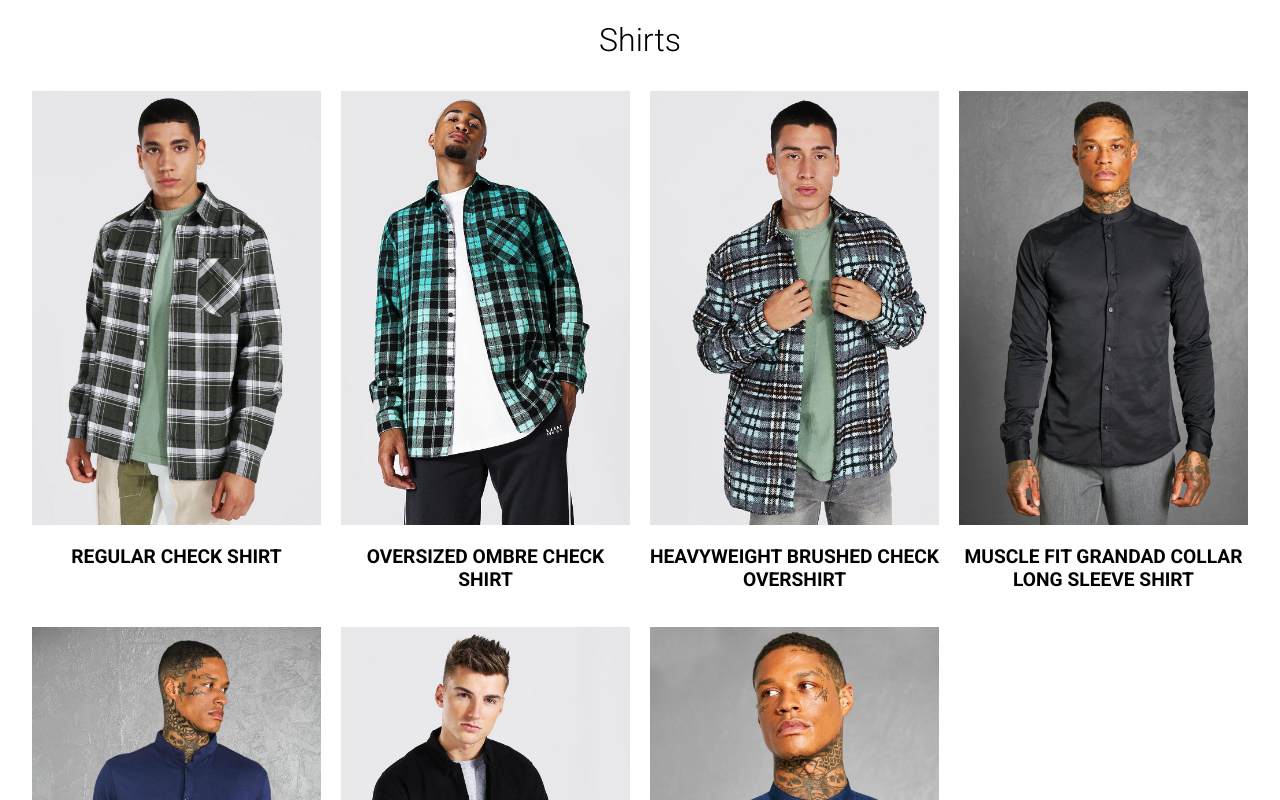
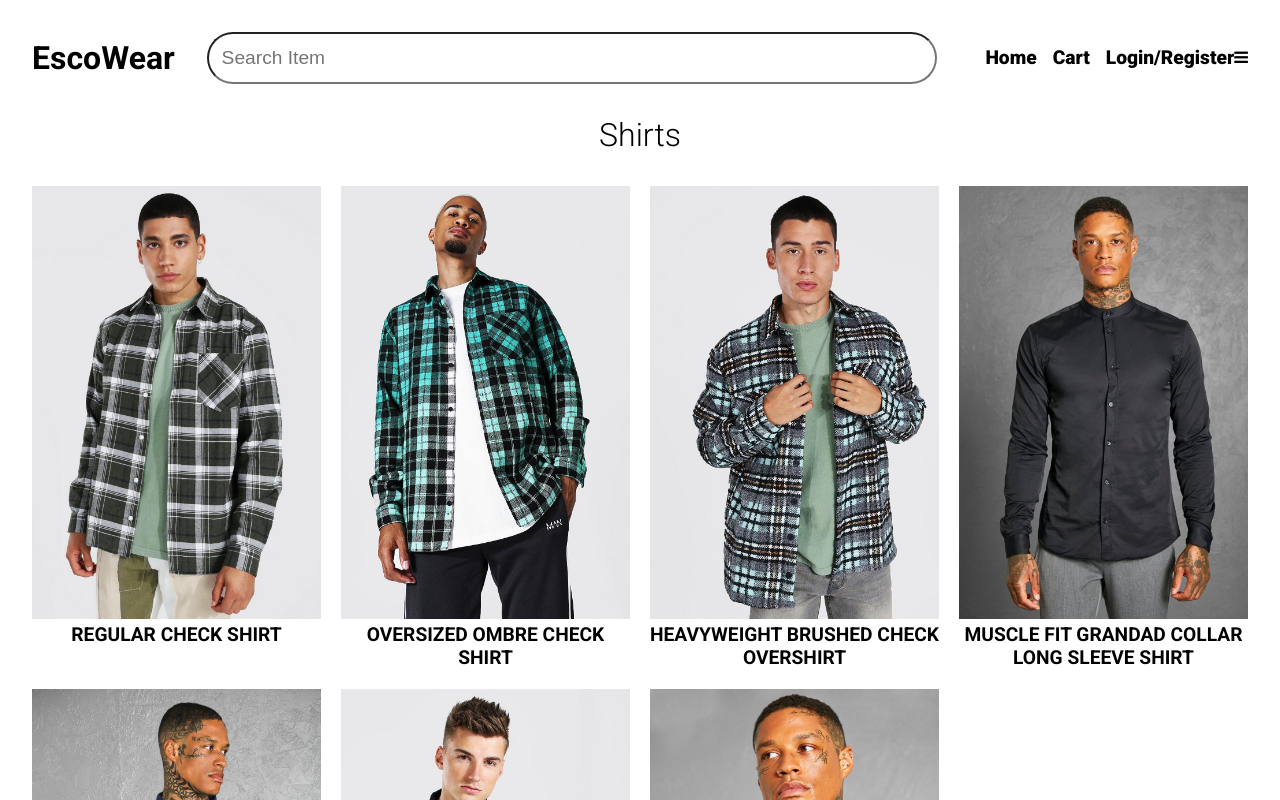
Before and after one commit to kofiarhin/rt-escowear, a React (Create React App) app: page / in a window 1280 px wide. Shown: the top 800 px of the page. Built offline with nearby package versions, Linux system fonts and the light colour scheme.

Commit message:
added header

```diff
--- a/public/index.html
+++ b/public/index.html
@@ -15,6 +15,10 @@
       user's mobile device or desktop. See https://developers.google.com/web/fundamentals/web-app-manifest/
     -->
     <link rel="manifest" href="%PUBLIC_URL%/manifest.json" />
+
+
+    <!-- fontawesome -->
+    <link href="https://maxcdn.bootstrapcdn.com/font-awesome/4.2.0/css/font-awesome.min.css" rel="stylesheet">
     <!--
       Notice the use of %PUBLIC_URL% in the tags above.
       It will be replaced with the URL of the `public` folder during the build.
--- a/src/App.js
+++ b/src/App.js
@@ -3,10 +3,12 @@ import { BrowserRouter, Routes, Route } from "react-router-dom";
 import CardList from "./Component/CardList/CardList.component";
 import Home from "./Pages/Home/Home.page.component";
 import Details from "./Pages/Details/Details.page";
+import Header from "./Component/Header/Header.component";
 const App = () => {
   return (
     <div className="container">
       <BrowserRouter>
+        <Header />
         <Routes>
           <Route path="/" element={<Home />} />
           <Route path="/details/:type/:name" element={<Details />} />
--- /dev/null
+++ b/src/Component/Header/Header.component.js
@@ -0,0 +1,22 @@
+import "./header.styles.css";
+import { Link } from "react-router-dom";
+const Header = () => {
+  return (
+    <div className="main-header">
+      <h1>EscoWear</h1>
+      <div className="search">
+        <input type="text" placeholder="Search Item" />
+      </div>
+      <nav>
+        <Link to="/">Home</Link>
+        <Link to="/cart">Cart</Link>
+        <Link to="/auth">Login/Register</Link>
+      </nav>
+
+      <div className="menu">
+        <i className="fa fa-bars"></i>
+      </div>
+    </div>
+  );
+};
+export default Header;
--- /dev/null
+++ b/src/Component/Header/header.styles.css
@@ -0,0 +1,33 @@
+.main-header {
+  display: flex;
+  align-items: center;
+  justify-content: space-between;
+  padding: 2rem 0rem;
+}
+
+.main-header .search {
+  flex: 1;
+  margin: 0rem 2rem;
+}
+
+.main-header .search input {
+  width: 100%;
+  outline: none;
+  padding: 0.8rem;
+  font-size: 1.2rem;
+  border-radius: 50px;
+}
+
+.main-header nav a {
+  font-size: 1.2rem;
+  display: inline-block;
+  margin-left: 1rem;
+  font-weight: 800;
+}
+
+@media (max-width: 800px) {
+  .main-header .search,
+  .main-header nav {
+    display: none;
+  }
+}
--- a/src/app.styles.css
+++ b/src/app.styles.css
@@ -3,6 +3,12 @@
 html,
 body {
   font-family: "Roboto", sans-serif;
+}
+
+* {
+  margin: 0;
+  padding: 0;
+  box-sizing: border-box;
 }
 
 body {
```
